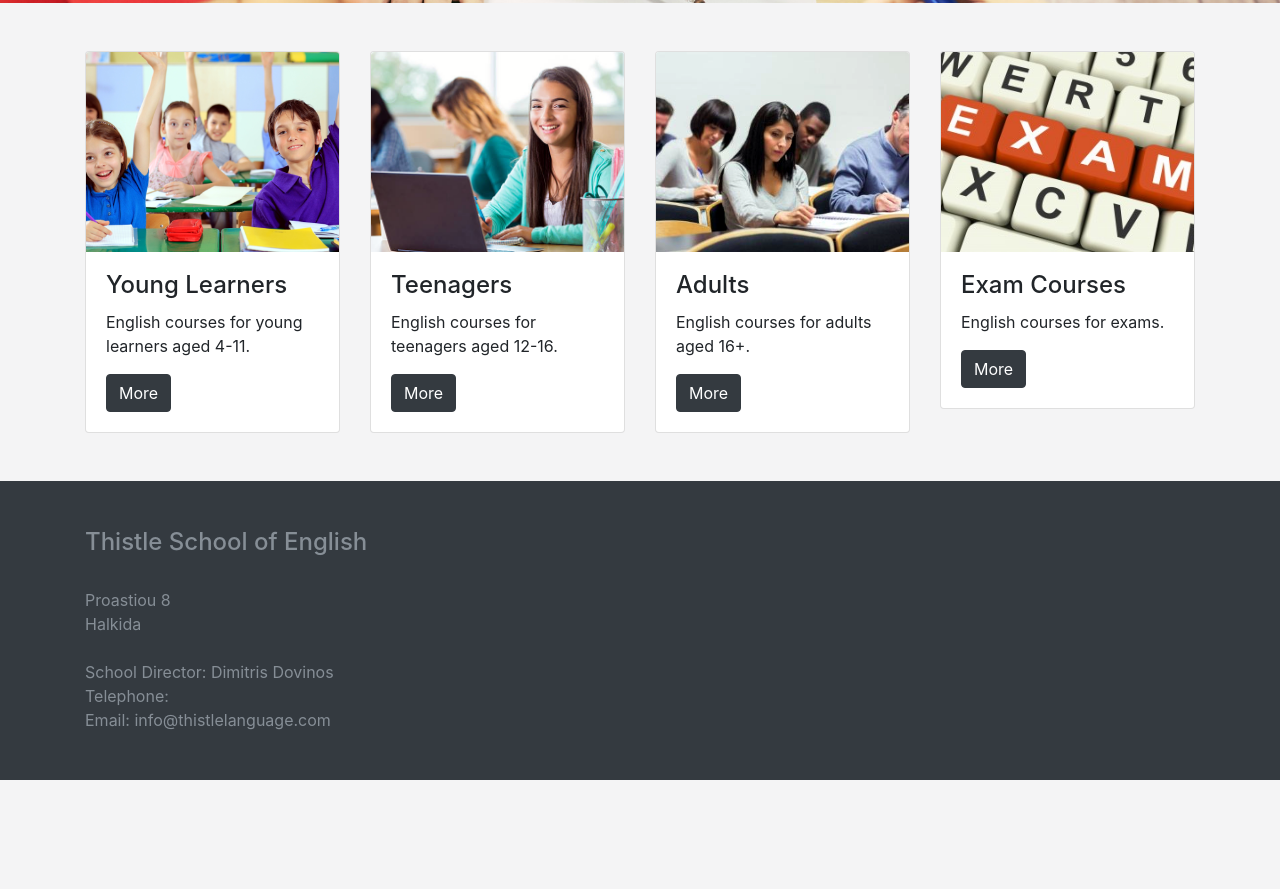
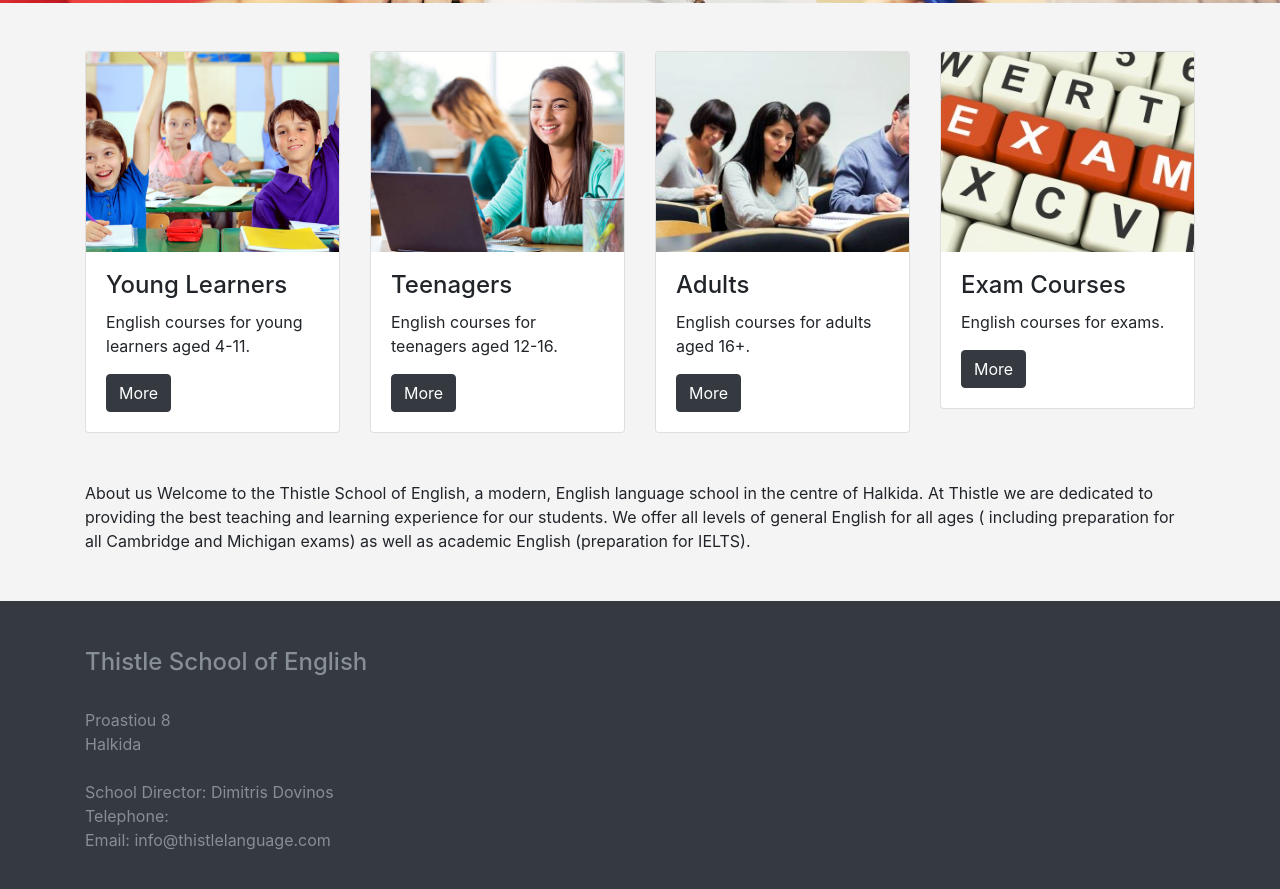
Before and after one commit to dimitrisdovinos/thistlelanguage.com, a Jekyll site: the page built from index.md, in a window 1280 px wide and 900 px high, scrolled down 653 px. Shown: the top 889 px of the window. Built offline with Jekyll 4.4.1, drawn with Linux system fonts in a browser that asks for light colours; before the commit the page ends 1433 px from its top, so only the background shows below that; some of the changed text lies outside the part shown.

Commit message:
update nav

```diff
--- a/_includes/nav.html
+++ b/_includes/nav.html
@@ -13,10 +13,13 @@
           <a class="nav-link" href="#">Home <span class="sr-only">(current)</span></a>
         </li>
         <li class="nav-item">
-          <a class="nav-link" href="#">Link</a>
+          <a class="nav-link" href="#">Parents</a>
         </li>
         <li class="nav-item">
-          <a class="nav-link disabled" href="#">Disabled</a>
+          <a class="nav-link" href="#">Students</a>
+        </li>
+        <li class="nav-item">
+          <a class="nav-link" href="#">News</a>
         </li>
       </ul>
     </div>
--- a/_layouts/home.html
+++ b/_layouts/home.html
@@ -46,3 +46,12 @@
     </div>
   </div>
 </div>
+
+<div class="container mt-5 home-about">
+  About us
+  Welcome to the Thistle School of English,  a modern, English language school
+  in the centre of Halkida.  At Thistle we are dedicated to providing the best
+  teaching and learning experience for our students. We offer all levels of
+  general English for all ages ( including preparation for all Cambridge and
+  Michigan exams) as well as academic English (preparation for IELTS).
+</div>
```
